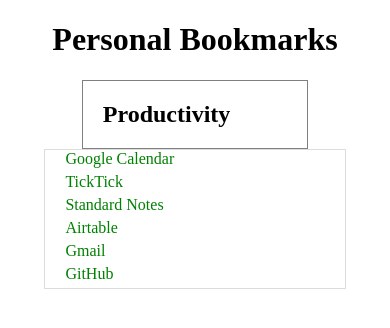
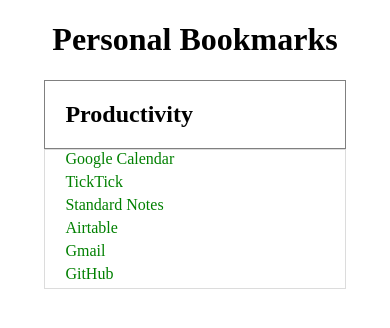
Before and after one commit to allisonfieler/my-bookmarks, a plain HTML site: page index.html in a window 390 px wide. Drawn offline with Linux system fonts and the light colour scheme.

Commit message:
fixed issue with mobile display

```diff
--- a/styles.css
+++ b/styles.css
@@ -25,8 +25,8 @@ a:hover {
   text-decoration: underline;
 }
 @media (max-width: 800px) {
-  h2 {
-    width: 60%;
+  .section {
+    width: 80%;
   }
   .links {
     width: 80%;
```
